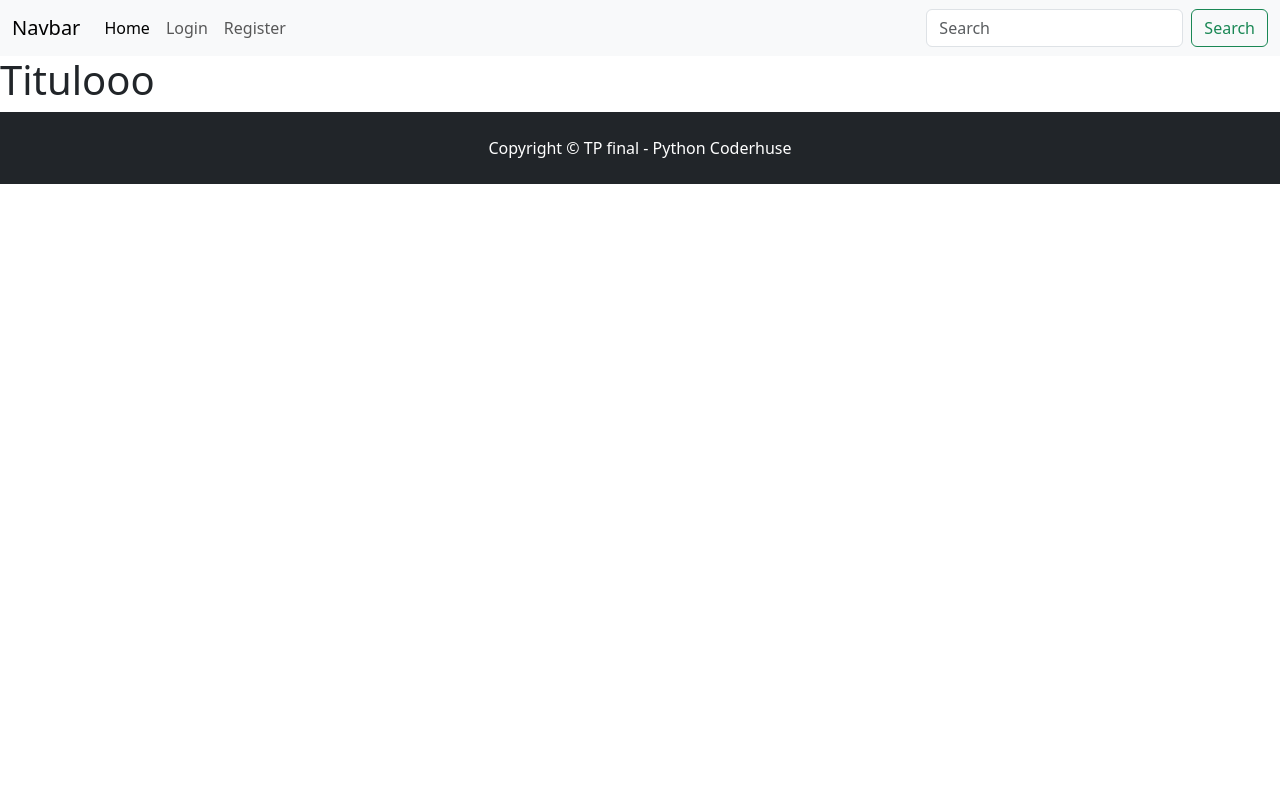
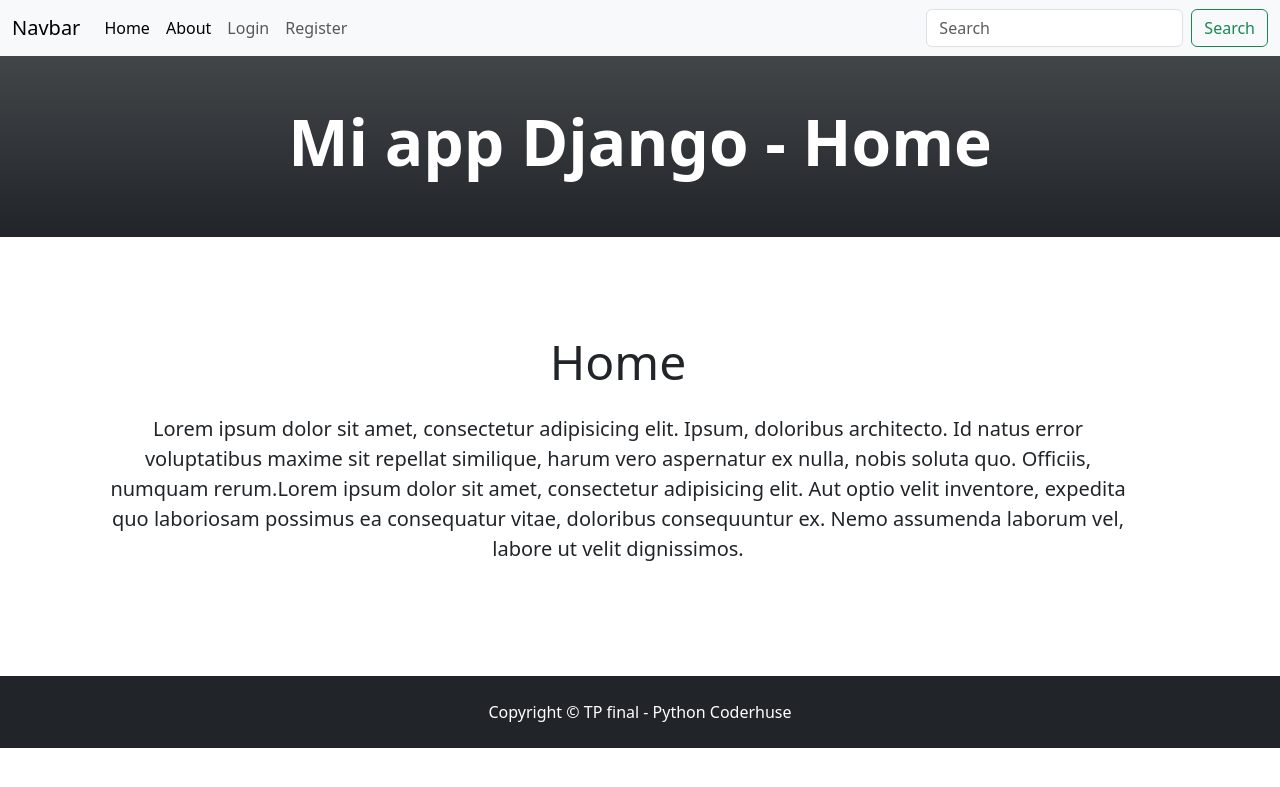
Before and after one commit to NeQuispe/proyecto-final, a Django app: template project/templates/home/index.html in a window 1280 px wide. Shown: the top 787 px of the page. Run offline with Django 4.2, Linux system fonts and the light colour scheme; the template is opened without the code that fills it, so the values that code supplies are empty; parts of the project's set-up code (start-up, migrations or seed data) failed here and were passed over.

Commit message:
Se crea vista "About" y se modifican templates

```diff
--- a/project/apps/home/urls.py
+++ b/project/apps/home/urls.py
@@ -4,4 +4,5 @@ from django.views.generic import TemplateView
 
 urlpatterns = [
     path("", TemplateView.as_view(template_name="home/index.html"), name="index"),
+    path("about", TemplateView.as_view(template_name="home/about.html"), name="about"),
 ]
--- a/project/templates/base.html
+++ b/project/templates/base.html
@@ -14,9 +14,11 @@
     </header>
 
     <main>
-        {% block content %}
+        <div class="container p-5 m-5 text-center">
+            {% block content %}
 
-        {% endblock content %}
+            {% endblock content %}
+        </div>
     </main>
 
     <footer>
--- a/project/templates/home/index.html
+++ b/project/templates/home/index.html
@@ -2,11 +2,15 @@
 {% load static %}
 
 
+{% block header %}
+    <header class="bg-dark bg-gradient text-white p-5">
+        <div class="container px-1 text-center">
+            <h1 class="fw-bolder display-3">{% block title %}Mi app Django - Home{% endblock title %}</h1>
+        </div>
+    </header>
+{% endblock header %}
 
 
-{% block title %}
-    <h1>Titulooo</h1>
-{% endblock title %}
 
 {% block content %}
 
@@ -21,4 +25,6 @@
     </h3>
     {% endif %}
 
+    <h2 class="display-5 mb-4">Home</h2>
+    <p class="lead">Lorem ipsum dolor sit amet, consectetur adipisicing elit. Ipsum, doloribus architecto. Id natus error voluptatibus maxime sit repellat similique, harum vero aspernatur ex nulla, nobis soluta quo. Officiis, numquam rerum.Lorem ipsum dolor sit amet, consectetur adipisicing elit. Aut optio velit inventore, expedita quo laboriosam possimus ea consequatur vitae, doloribus consequuntur ex. Nemo assumenda laborum vel, labore ut velit dignissimos.</p>
 {% endblock content %}
--- a/project/templates/navbar.html
+++ b/project/templates/navbar.html
@@ -10,6 +10,10 @@
         <ul class="navbar-nav me-auto mb-2 mb-lg-0">
           <li class="nav-item">
             <a class="nav-link active" aria-current="page" href="{% url "home:index" %}">Home</a>
+
+          </li>
+          <li>
+            <a class="nav-link active" aria-current="page" href="{% url "home:about" %}">About</a>
           </li>
           {% if user.is_authenticated  %}
 
```
Also changed, not shown: project/templates/home/about.html (added, +19 -0 lines).
